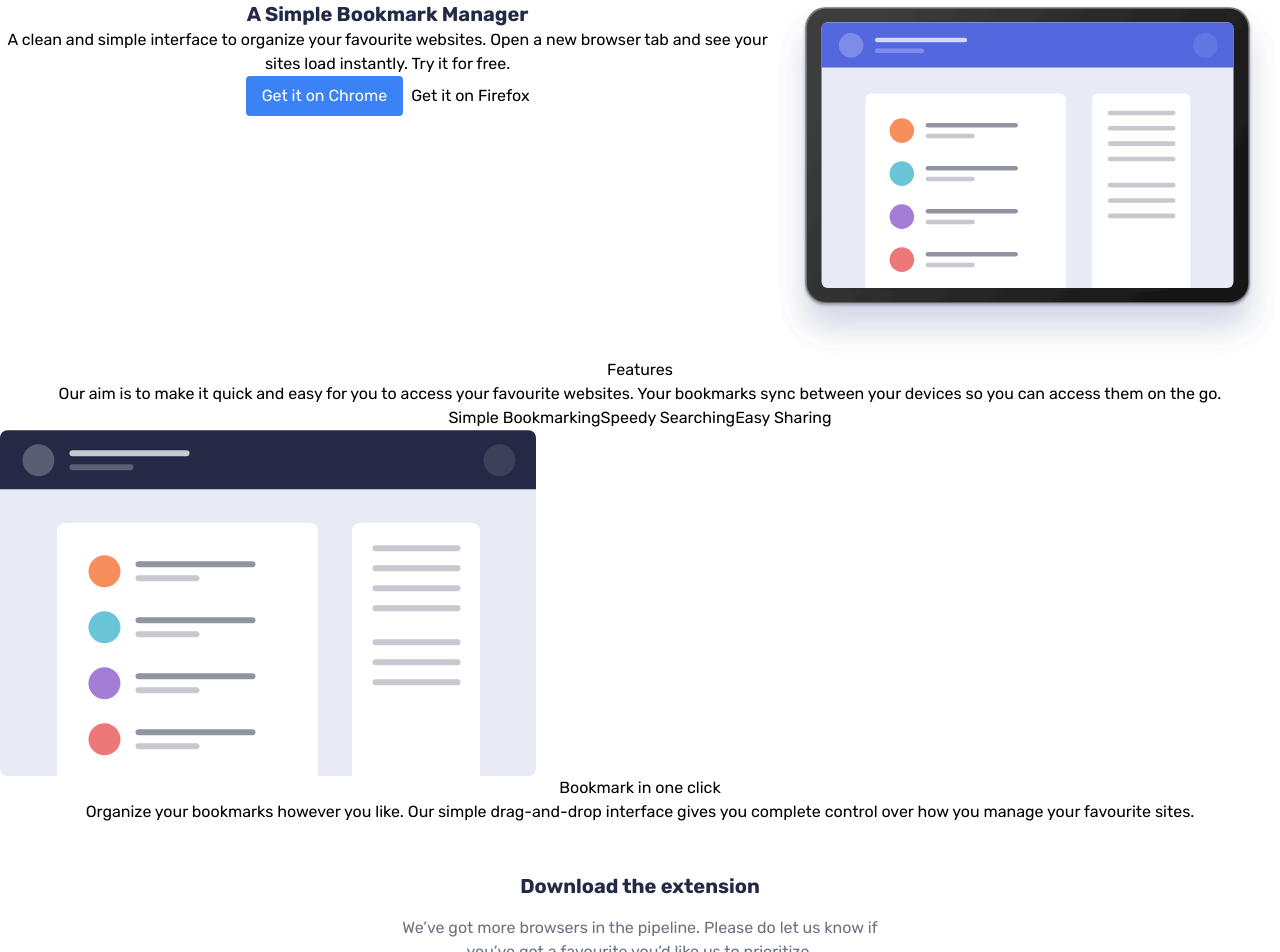
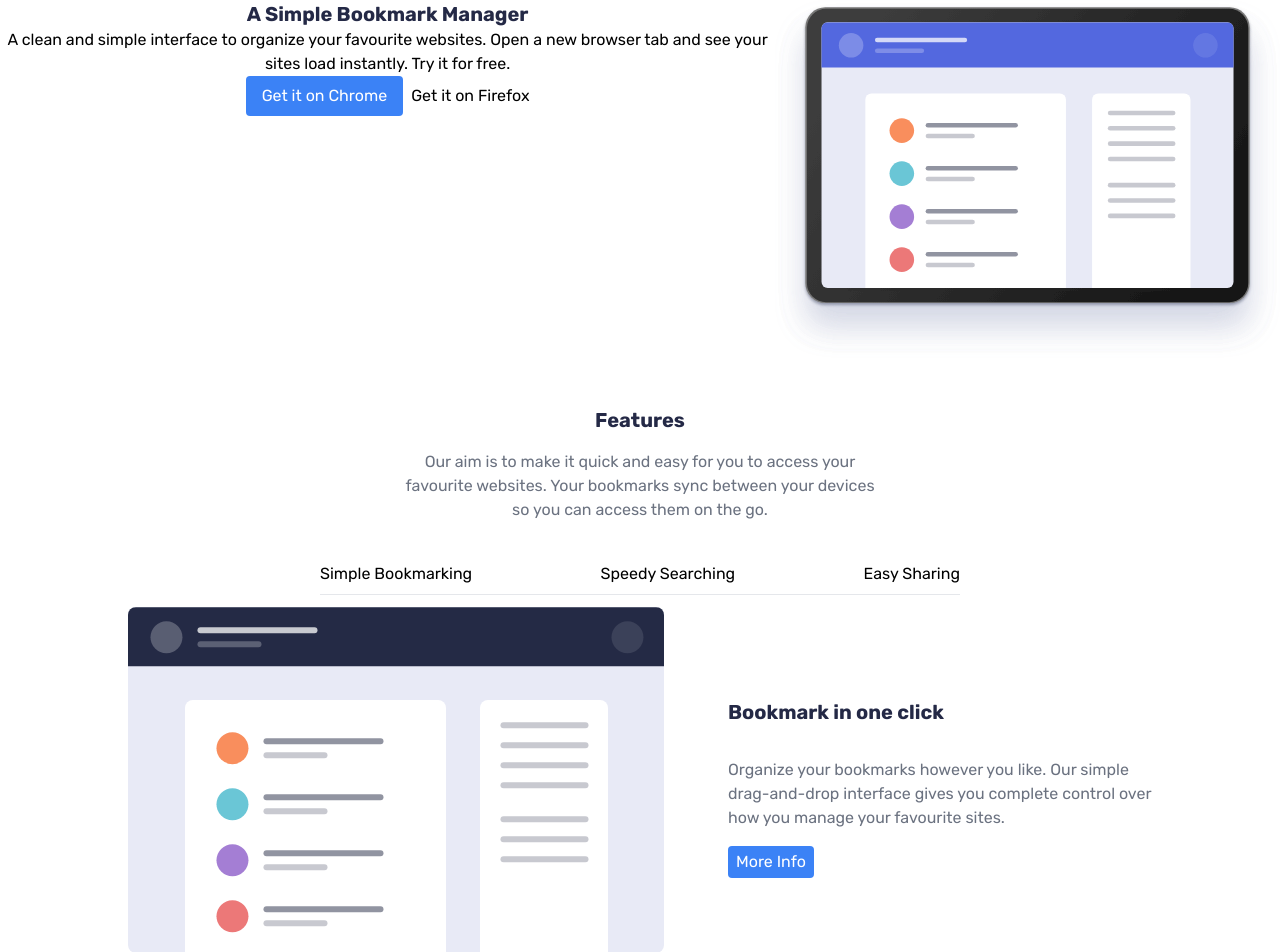
Before and after one commit to tutich/bookLanding, a React (Create React App) app in the folder client/: page / in a window 1280 px wide. Shown: the top 952 px of the page. Built offline with nearby package versions, Linux system fonts and the light colour scheme.

Commit message:
about functionality

```diff
--- a/client/src/components/about/About.jsx
+++ b/client/src/components/about/About.jsx
@@ -38,30 +38,35 @@ const About = () => {
   };
 
   return (
-    <div>
-      <section>
+    <div className='mb-6'>
+      <section className='mx-auto py-8 '>
         <article className=''>
-          <h2>Features</h2>
-          <p>Our aim is to make it quick and easy for you to access your favourite websites.
-          Your bookmarks sync between your devices so you can access them on the go.
+          <h2 className='text-xl font-bold text-[#242946] p-4'>Features</h2>
+          <p className='text-gray-500'>Our aim is to make it quick and easy for you to access your <br /> favourite websites.
+          Your bookmarks sync between your devices <br /> so you can access them on the go.
           </p>
         </article>
       </section>
 
-      <section>
+      <section className='flex flex-col justify-between  mx-auto lg:w-[50%] lg:flex-row py-2'>
         <button onClick={() => handleClick(1)}>Simple Bookmarking</button>
         <button onClick={() => handleClick(2)}>Speedy Searching</button>
         <button onClick={() => handleClick(3)}>Easy Sharing</button>
+
       </section>
+      <div className='mx-auto lg:w-[50%] mb-3'><hr /></div>
 
       <section>
         <article>
         {selectedId && (
-            <>
+            <div className='flex flex-col items-center justify-center gap-16 mx-auto lg:flex-row lg:w-[80%]'>
               <img src={Data[selectedId - 1].image} alt={Data[selectedId - 1].title} />
-              <h3>{Data[selectedId - 1].title}</h3>
-              <p>{Data[selectedId - 1].desc}</p>
-            </>
+              <div className='lg:text-left w-[80%]'>
+                <h3 className='text-xl font-bold text-[#242946] py-4'>{Data[selectedId - 1].title}</h3>
+                <p className='text-gray-500 py-4'>{Data[selectedId - 1].desc}</p>
+                <button className='hidden lg:block bg-blue-500 hover:bg-blue-700 text-white py-1 px-2 rounded '>More Info</button>
+              </div>
+            </div>
           )}
         </article>
       </section>
--- a/client/src/components/links/Links.jsx
+++ b/client/src/components/links/Links.jsx
@@ -15,7 +15,7 @@ const Links = () => {
       </section>
 
       <section className='flex flex-col lg:flex-row items-center justify-between mx-auto  lg:w-[70%]'>
-        <div className='grid grid-col-1  w-[90%] items-center mb-12 lg:mb-36 justify-center  w-[250px] text-center bg-white shadow-md p-3 rounded-lg'>
+        <div className='grid grid-col-1   items-center mb-12 lg:mb-36 justify-center  w-[250px] text-center bg-white shadow-md p-3 rounded-lg'>
           <img src={chrome} alt="" className="mx-auto mb-2" />
           <h4 className=' font-bold text-[#242946] '>Add to Chrome</h4>
           <p  className='text-gray-500'>Minimum version 62</p>
```
